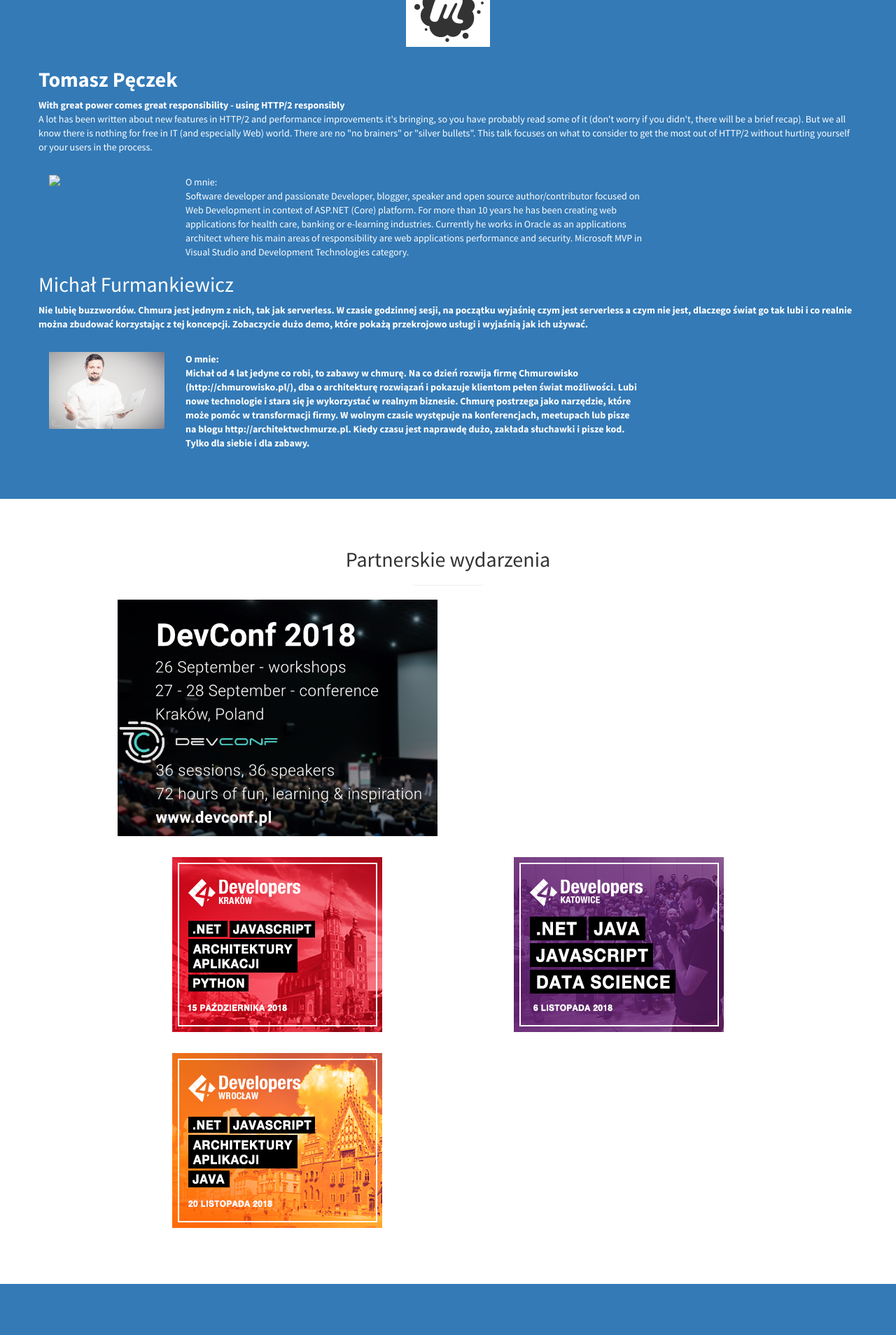
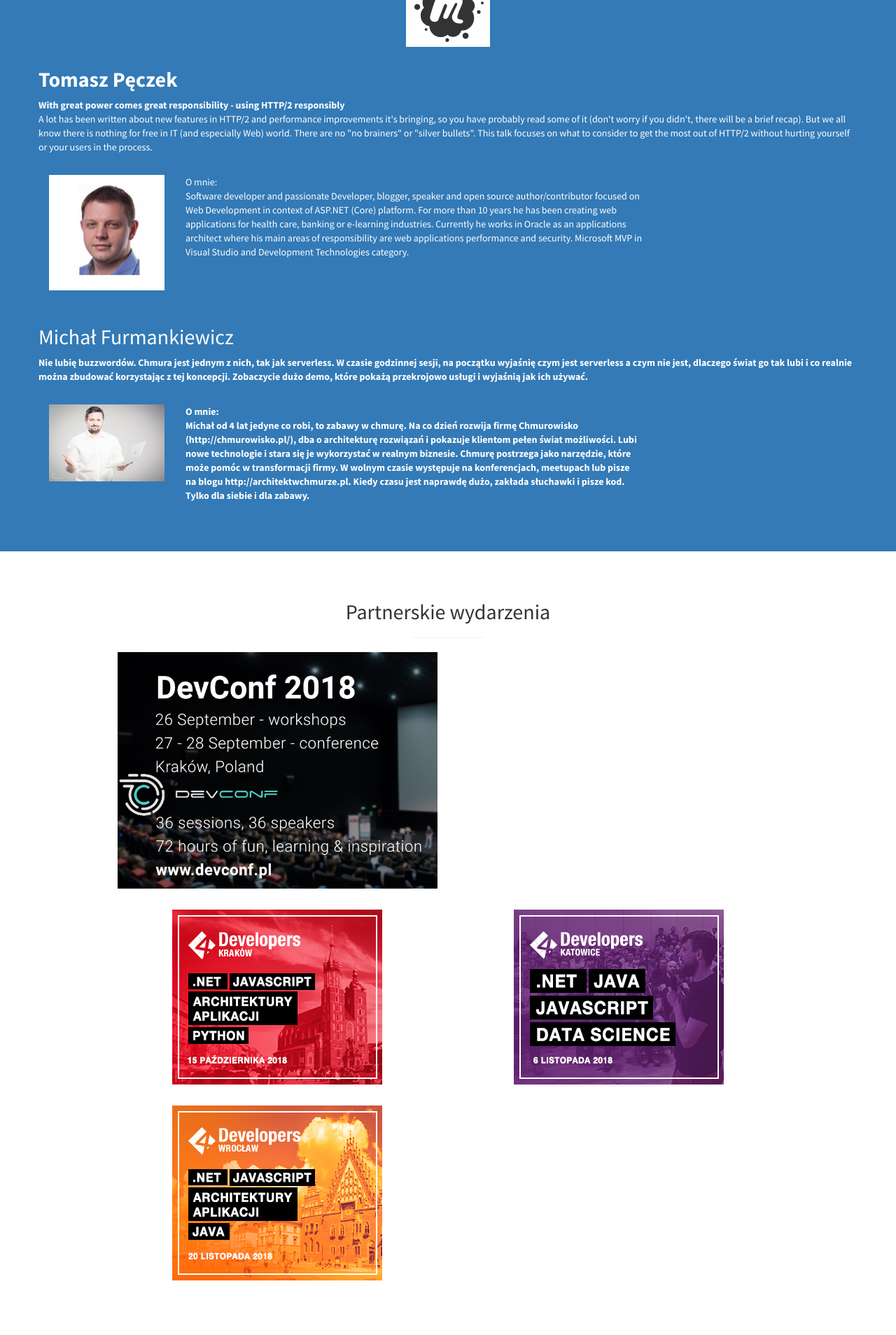
Before and after one commit to slaskagrupamicrosoft/slaskagrupamicrosoft.github.io, a Jekyll site: the page built from index.html, in a window 1280 px wide. Shown: the part 1140-3048 px from the top of the page at 70% size. Built offline with Jekyll 4.4.1, drawn with Linux system fonts in a browser that asks for light colours.

Commit message:
misspell

```diff
--- a/_includes/next-meeting.html
+++ b/_includes/next-meeting.html
@@ -26,7 +26,7 @@
             <div class="col-md-2">
                 <div class="portfolio-item">
                     <a href="../img/speaker/tomasz-peczek.jpg">
-                        <img class="img-portfolio img-responsive" src="../img/speaker/tomasz-peczek.jpg"">
+                        <img class="img-portfolio img-responsive" src="../img/speaker/tomasz-peczek.jpg">
                     </a>
                 </div>
             </div>
```
Also changed, not shown: img/speaker/tomasz-peczek.jpg (renamed from img/speaker/tomasz-peczak.jpg).
